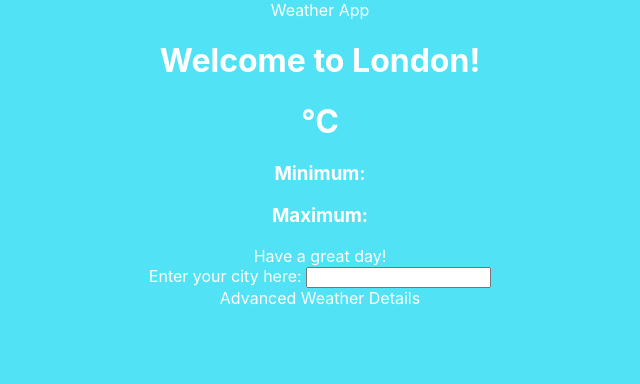
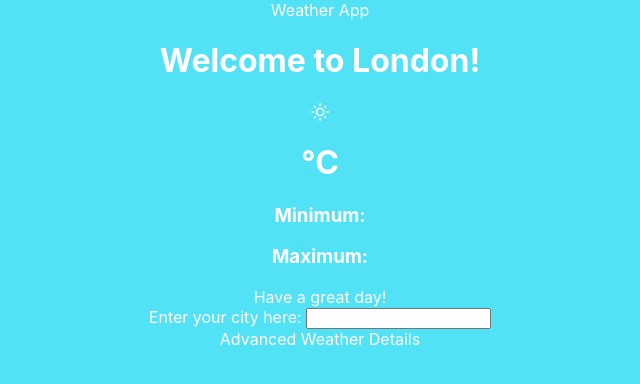
Before and after one commit to Reikon95/react-weather-app, a React (Create React App) app: page / in a window 1280 px wide. Shown: the top 384 px of the page, without its empty margins (320-960 px from the left). Built offline with nearby package versions, Linux system fonts and the light colour scheme; no server answers.

Commit message:
added the weather icons, working on conditionals

```diff
--- a/package.json
+++ b/package.json
@@ -6,6 +6,7 @@
     "react": "^16.12.0",
     "react-dom": "^16.12.0",
     "react-scripts": "3.2.0",
+    "weather-icons": "git+https://github.com/erikflowers/weather-icons.git",
     "weather-icons-react": "^1.2.0"
   },
   "scripts": {
--- a/src/Weather.js
+++ b/src/Weather.js
@@ -1,4 +1,6 @@
 import React from 'react';
+import 'weather-icons/css/weather-icons.css';
+
 
 const Weather = (props) => {
     return (
@@ -6,6 +8,7 @@ const Weather = (props) => {
         <div className="container">
             <div className="place">
                 <h1>Welcome to {props.city}!</h1>
+                    <i className="wi wi-day-sunny display-1"/>
                 {props.main}
                 <h1>{props.cel}°C</h1>
                 {minMaxTemp(props.temp_min, props.temp_max)}
```
Also changed, not shown: 1 other file (tests, documents, lock files or other folders).
